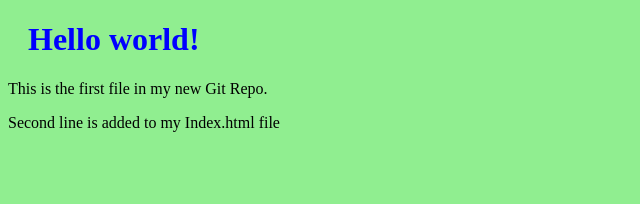
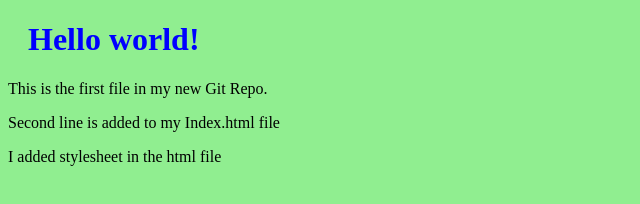
Before and after one commit to dsut84/Hello-World, a plain HTML site: page Index.html in a window 1280 px wide. Shown: the whole page, without its empty margins (0-640 px from the left). Drawn offline with Linux system fonts and the light colour scheme.

Commit message:
Updated index.html with a line

```diff
--- a/Index.html
+++ b/Index.html
@@ -9,6 +9,7 @@
 <h1>Hello world!</h1>
 <p>This is the first file in my new Git Repo.</p>
 <p>Second line is added to my Index.html file</p>
+<p>I added stylesheet in the html file</p>
 
 </body>
 </html>
```
